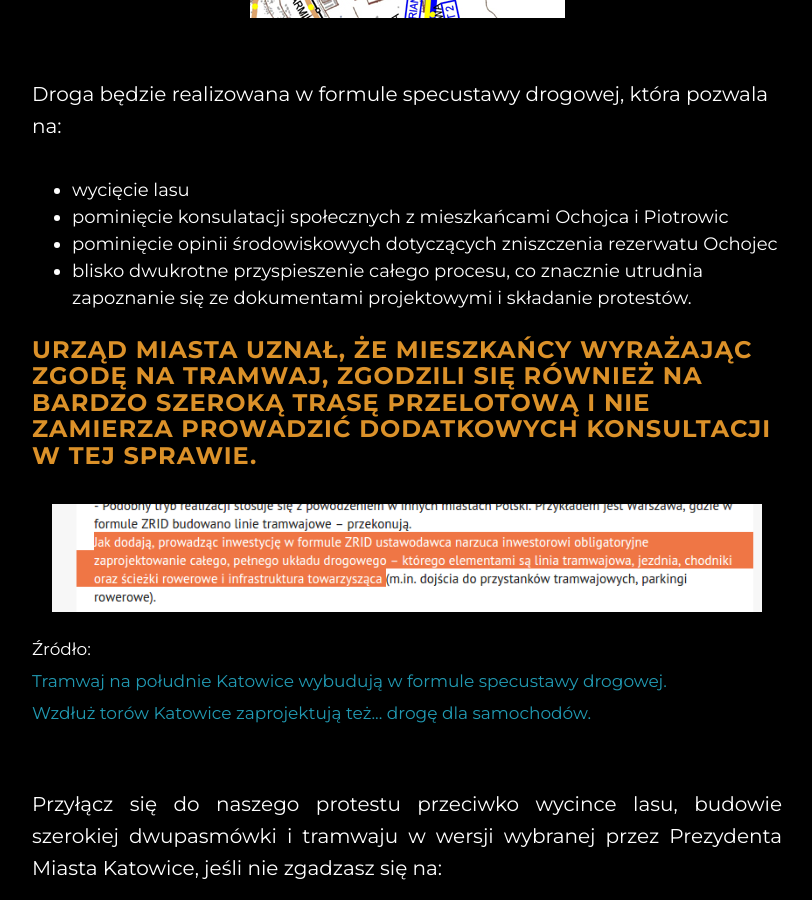
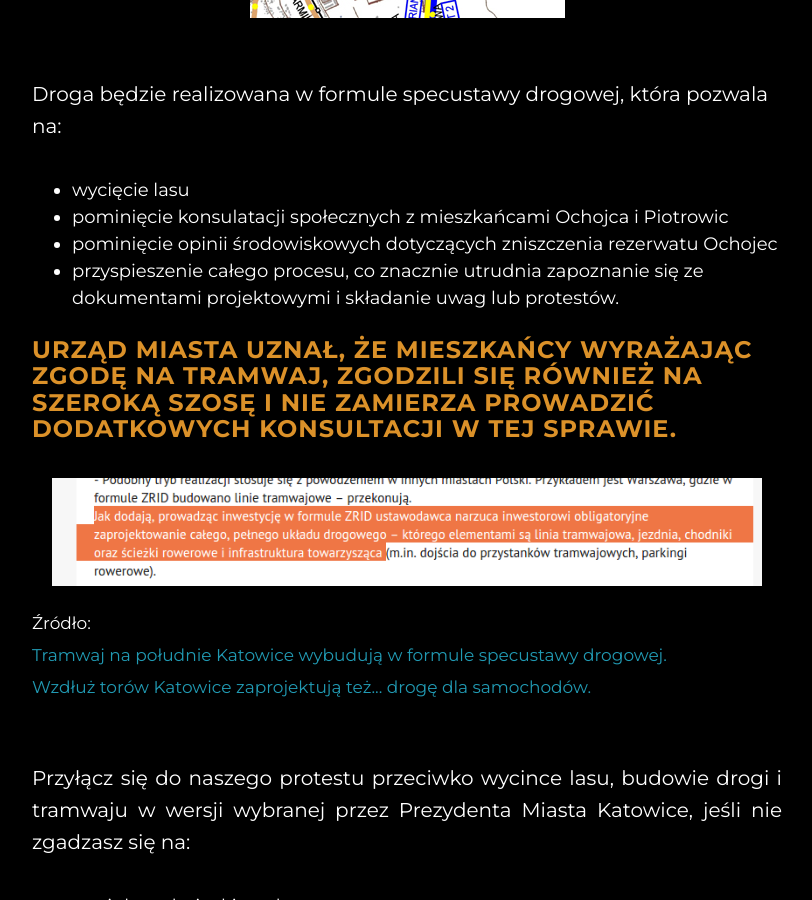
Before and after one commit to naszlas-katowice/naszlas.katowice.pl, a Jekyll site: the page built from index.html, in a window 1280 px wide and 900 px high, scrolled down 1795 px. Shown: the whole window, without its empty margins (233-1045 px from the left). Built offline with Jekyll 4.4.1, drawn with Linux system fonts in a browser that asks for light colours; some of the changed text lies outside the part shown.

Commit message:
Update index.html

```diff
--- a/index.html
+++ b/index.html
@@ -31,7 +31,7 @@
         </ul>
       która odetnie mieszkańców Ochojca i os. Odrodzenia od lasu.</h2>
       <p style="text-align:justify;">
-        Ta wielka i hałaśliwa trasa ma przebiegać razem z dwutorową linią tramwajową, pasem o szerokości ponad 20 metrów z Bażantowa do Pętli Brynowskiej. Jest to szerokość i przepustowość większa niż ul. Kościuszki. Tak szeroka droga wymaga <span class="orange">wycięcia większości Ochojeckiego lasu</span>.
+        Ta wielka szosa ma przebiegać razem z dwutorową linią tramwajową, pasem o szerokości ponad 20 metrów z Bażantowa do Pętli Brynowskiej. Jest to szerokość i przepustowość większa niż ul. Kościuszki. Tak szeroka droga wymaga <span class="orange">wycięcia znacznej części Ochojeckiego lasu</span>.
         </p>
       <p>
         Nowa droga będzie należeć do podstawowego układu drogowego Katowic i ma służyć jako trasa przelotowa dla mieszkańcow Kostuchny oraz Bażantowa. Ochojec i osiedle Odrodzenia zostaną za to całkowicie odcięte od lasu.
@@ -45,11 +45,11 @@
         <li>wycięcie lasu</li>
         <li>pominięcie konsulatacji społecznych z mieszkańcami Ochojca i Piotrowic</li>
         <li>pominięcie opinii środowiskowych dotyczących zniszczenia rezerwatu Ochojec</li>
-        <li>blisko dwukrotne przyspieszenie całego procesu, co znacznie utrudnia zapoznanie się ze dokumentami projektowymi i składanie protestów.</li>
+        <li>przyspieszenie całego procesu, co znacznie utrudnia zapoznanie się ze dokumentami projektowymi i składanie uwag lub protestów.</li>
       </ul>
 
       <h3 class="orange">
-        Urząd Miasta uznał, że mieszkańcy wyrażając zgodę na tramwaj, zgodzili się również na bardzo szeroką trasę przelotową i nie zamierza prowadzić dodatkowych konsultacji w tej sprawie.
+        Urząd Miasta uznał, że mieszkańcy wyrażając zgodę na tramwaj, zgodzili się również na szeroką szosę i nie zamierza prowadzić dodatkowych konsultacji w tej sprawie.
       </h3>
       <p>
         <a href="http://katowice.naszemiasto.pl/artykul/tramwaj-na-poludnie-katowice-wybuduja-w-formule-specustawy,3546634,art,t,id,tm.html" target="_blank" style="display:block;text-align:center;margin:20px;transform:rotate(0deg);"><img src="/img/zrid-naszemiasto.png" style="width:100%;"></a>
@@ -60,7 +60,7 @@
         </small></p>
 
         <p style="margin-top:3em;text-align:justify;">
-          Przyłącz się do naszego protestu przeciwko wycince lasu, budowie szerokiej dwupasmówki i tramwaju w wersji wybranej przez Prezydenta Miasta Katowice, jeśli nie zgadzasz się na:
+          Przyłącz się do naszego protestu przeciwko wycince lasu, budowie drogi i tramwaju w wersji wybranej przez Prezydenta Miasta Katowice, jeśli nie zgadzasz się na:
         </p>
         <ul class="p">
           <li>wycinkę ochojeckiego lasu</li>
```
Also changed, not shown: other parts of index.html (+5 -5 lines).
